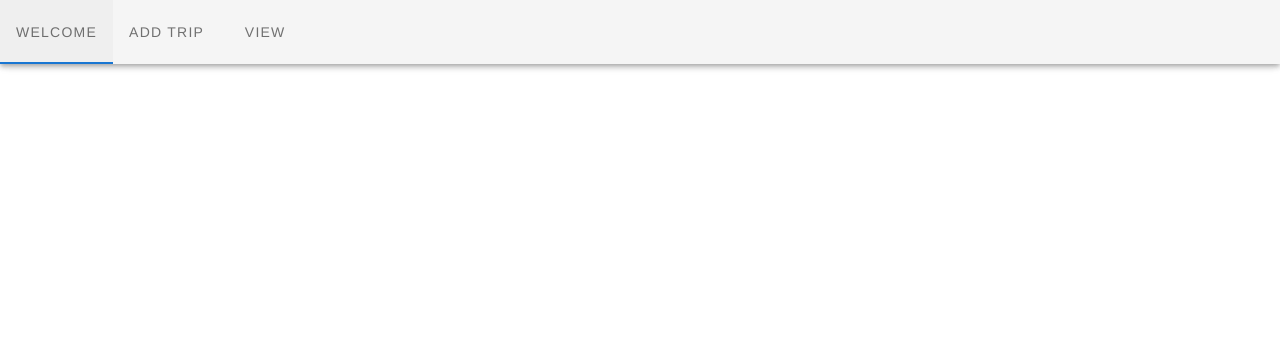
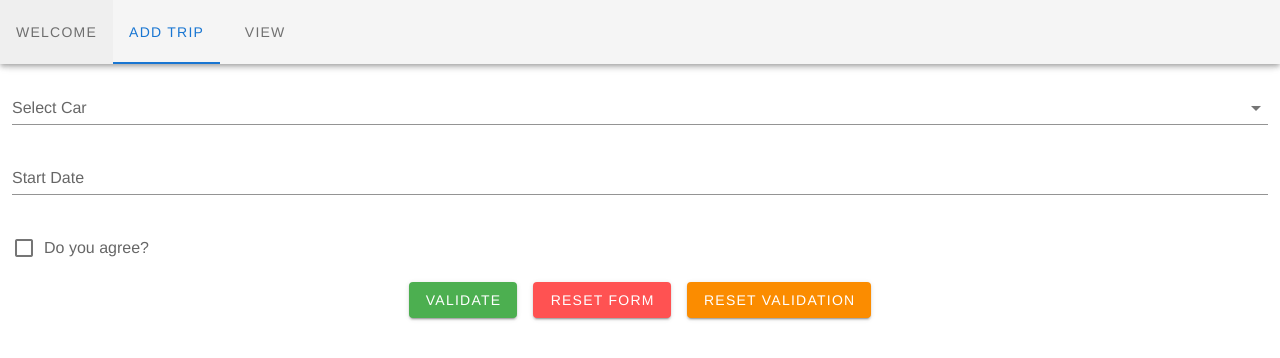
Before and after one commit to jaybh1987/travelview, a Vue app: page /addtrip in a window 1280 px wide. Shown: the top 358 px of the page. Built offline with nearby package versions, Linux system fonts and the light colour scheme.

Commit message:
date picker works.

```diff
--- a/src/App.vue
+++ b/src/App.vue
@@ -6,7 +6,7 @@
       <v-app-bar app>
         <v-tabs>
           <v-tab to="/welcome">Welcome</v-tab>
-          <v-tab to="/about">Add Trip</v-tab>
+          <v-tab to="/addtrip">Add Trip</v-tab>
           <v-tab>View</v-tab>
         </v-tabs>
       </v-app-bar>
--- a/src/router/index.js
+++ b/src/router/index.js
@@ -2,6 +2,7 @@ import Vue from 'vue'
 import VueRouter from 'vue-router'
 import Home from '../views/Home.vue'
 import Welcome from '../views/welcome.vue'
+import Addtrip from '../views/addtrip.vue'
 
 Vue.use(VueRouter)
 
@@ -23,6 +24,11 @@ const routes = [
     path: '/welcome',
     name: 'Welcome',
     component: Welcome
+  },
+  {
+    path: '/addtrip',
+    name: 'Addtrip',
+    component: Addtrip
   }
 ]
 
--- /dev/null
+++ b/src/views/addtrip.vue
@@ -0,0 +1,202 @@
+
+<template>
+  <v-form
+    ref="form"
+    v-model="valid"
+    lazy-validation
+  >
+
+    <v-select
+    v-model="selectedCar"
+    :items="cars"
+    :rules="[v => !!v || 'Please select atleast one car.']"
+    label="Select Car"
+    required
+    ></v-select>
+
+
+<v-layout>
+  <v-menu
+  v-model="startDate"
+  :close-on-content-click="false"
+  :nudge-right="40"
+  transition="scale-transition"
+  offset-y
+  min-width="200px"
+  max-width="300px"
+  >
+
+  <template v-slot:activator="{ on }">
+      <v-text-field
+        label="Start Date"
+        readonly
+        :value="fromDateDisp"
+        v-on="on"
+      ></v-text-field>
+  </template>
+
+      <v-date-picker
+        locale="en-in"
+        v-model="startDateVal"
+        no-title
+        @input="startDate = false"
+      ></v-date-picker>
+
+  </v-menu>
+</v-layout>
+
+<!-- <v-layout>
+  <v-menu
+  v-model="startDate"
+  :close-on-content-click="false"
+  :nudge-right="40"
+  transition="scale-transition"
+  offset-y
+  min-width="200px"
+  max-width="300px"
+  >
+
+  <template v-slot:activator="{ on }">
+      <v-text-field
+        label="End Date"
+        readonly
+        :value="fromDateDisp"
+        v-on="on"
+      ></v-text-field>
+      <br>
+  </template>
+
+      <v-date-picker
+        locale="en-in"
+        v-model="startDateVal"
+        no-title
+        @input="startDate = false"
+      ></v-date-picker>
+
+  </v-menu>
+</v-layout> -->
+
+
+
+
+    <!-- <v-text-field
+      v-model="name"
+      :counter="10"
+      :rules="nameRules"
+      label="Name"
+      required
+    ></v-text-field> -->
+
+    <!-- <v-text-field
+      v-model="email"
+      :rules="emailRules"
+      label="E-mail"
+      required
+    ></v-text-field> -->
+<!--
+    <v-select
+      v-model="select"
+      :items="items"
+      :rules="[v => !!v || 'Item is required']"
+      label="Item"
+      required
+    ></v-select> -->
+
+    <v-checkbox
+      v-model="checkbox"
+      :rules="[v => !!v || 'You must agree to continue!']"
+      label="Do you agree?"
+      required
+    ></v-checkbox>
+
+    <v-btn
+      :disabled="!valid"
+      color="success"
+      class="mr-4"
+      @click="validate"
+    >
+      Validate
+    </v-btn>
+
+    <v-btn
+      color="error"
+      class="mr-4"
+      @click="reset"
+    >
+      Reset Form
+    </v-btn>
+
+    <v-btn
+      color="warning"
+      @click="resetValidation"
+    >
+      Reset Validation
+    </v-btn>
+  </v-form>
+</template>
+
+
+<script>
+  export default {
+    data: () => ({
+      valid: true,
+      name: '',
+      nameRules: [
+        v => !!v || 'Name is required',
+        v => (v && v.length <= 10) || 'Name must be less than 10 characters',
+      ],
+      email: '',
+      emailRules: [
+        v => !!v || 'E-mail is required',
+        v => /.+@.+\..+/.test(v) || 'E-mail must be valid',
+      ],
+      select: null,
+      items: [
+        'Item 1',
+        'Item 2',
+        'Item 3',
+        'Item 4',
+      ],
+      checkbox: false,
+      cars: ['Innova', 'Swift Dezire'],
+      selectedCar: '',
+      date: null,
+      menu: false,
+      modal: false,
+      startDateVal: null,
+      startDate: null,
+    }),
+
+    methods: {
+      validate () {
+        this.$refs.form.validate()
+      },
+      reset () {
+        this.$refs.form.reset()
+      },
+      resetValidation () {
+        this.$refs.form.resetValidation()
+      },
+    },
+
+    computed: {
+      fromDateDisp() {
+        return this.startDateVal
+      }
+    }
+  }
+</script>
+
+<!--
+<script>
+// @ is an alias to /src
+// import HelloWorld from '@/components/HelloWorld.vue'
+
+export default {
+  name: 'Home',
+  components: {
+    // HelloWorld
+  }
+}
+</script>
+-->
```
